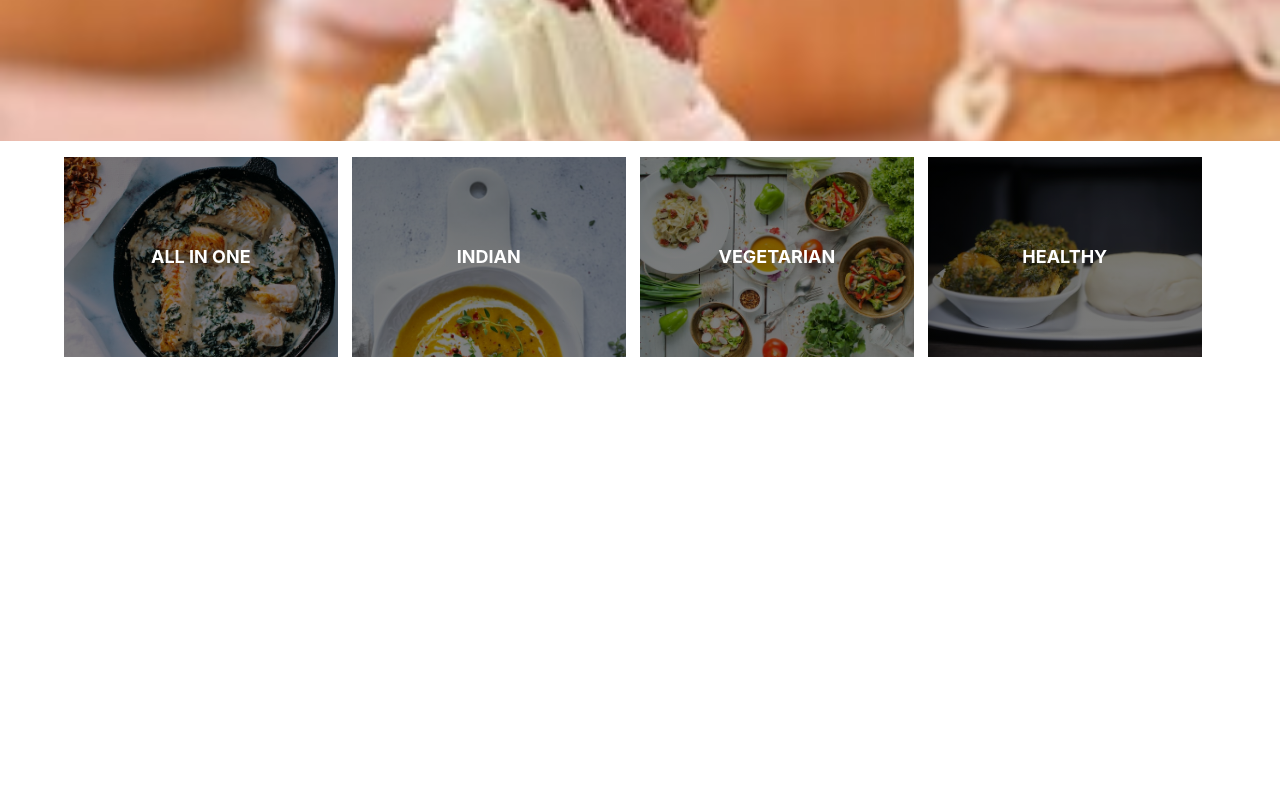
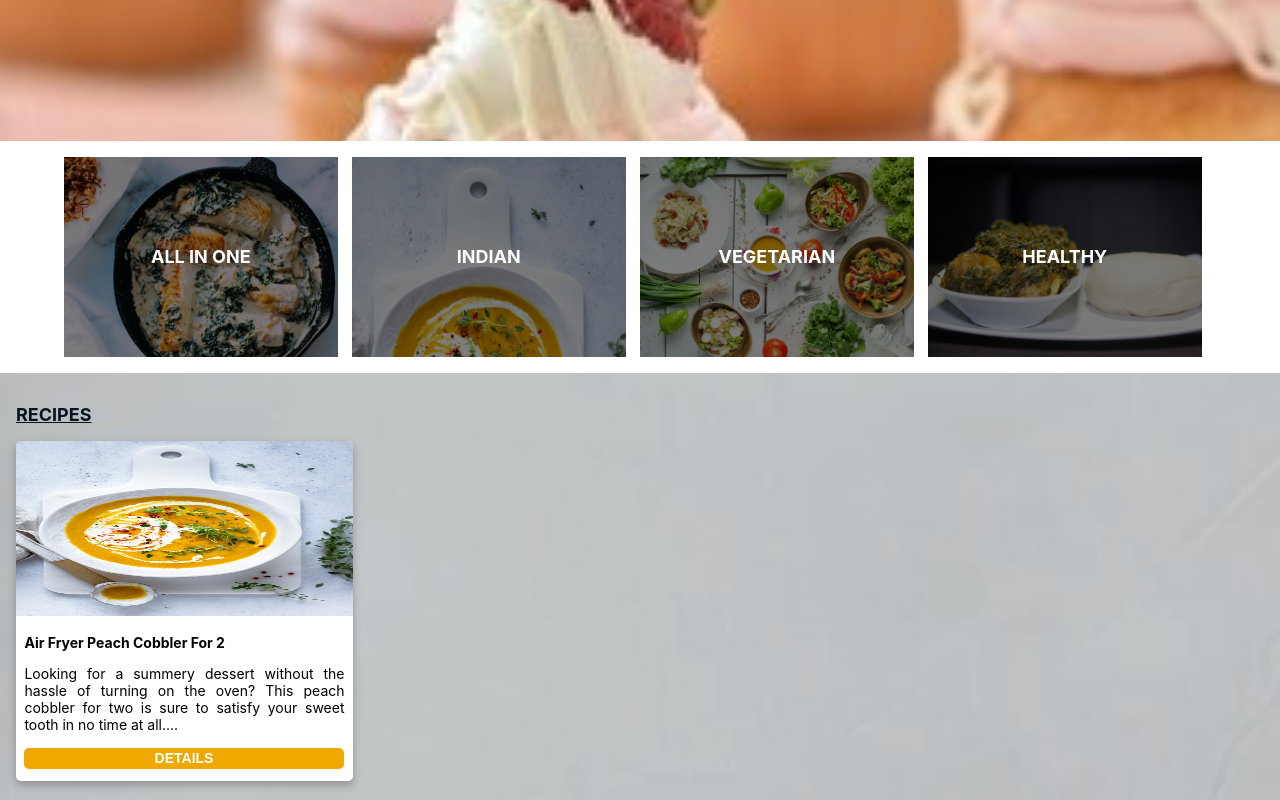
Before and after one commit to Michael-Otieno/recipe-app, a React (Create React App) app: page / in a window 1280 px wide. Shown: the part 395-1195 px from the top of the page. Before the commit the page ends 800 px from the top, so only its background shows below. Built offline with nearby package versions, Linux system fonts and the light colour scheme.

Commit message:
connect recipe component to App.js and style

```diff
--- a/src/App.css
+++ b/src/App.css
@@ -40,3 +40,19 @@
 .healthy{
   background-image: linear-gradient(rgba(0, 0, 0, 0.527),rgba(0, 0, 0, 0.5)) , url('./img/healthy.jpg');
 }
+.recipes{
+  background-image: url("./img/itemsBackground.png");
+  background-repeat: no-repeat;
+  background-size: cover;
+  padding: 1rem;
+  margin-top: 1rem;
+
+}
+.recipes h2{
+  font-weight: 700;
+  font-size: 18px;
+  line-height: 22px;
+  text-decoration-line: underline;
+  color: #041420;
+
+}
--- a/src/App.js
+++ b/src/App.js
@@ -1,11 +1,12 @@
-import './App.css';
-import Landing from './components/landing/Landing';
+import "./App.css";
+import Landing from "./components/landing/Landing";
+import Recipe from "./components/recipe/Recipe";
 
 function App() {
   return (
     <div className="App">
-      <Landing/>
-      <div className='categories'>
+      <Landing />
+      <div className="categories">
         <div className="category all">
           <p>all in one</p>
         </div>
@@ -19,6 +20,10 @@ function App() {
           <p>healthy</p>
         </div>
       </div>
+      <div className="recipes">
+        <h2>RECIPES</h2>
+        <Recipe />
+      </div>
     </div>
   );
 }
```
